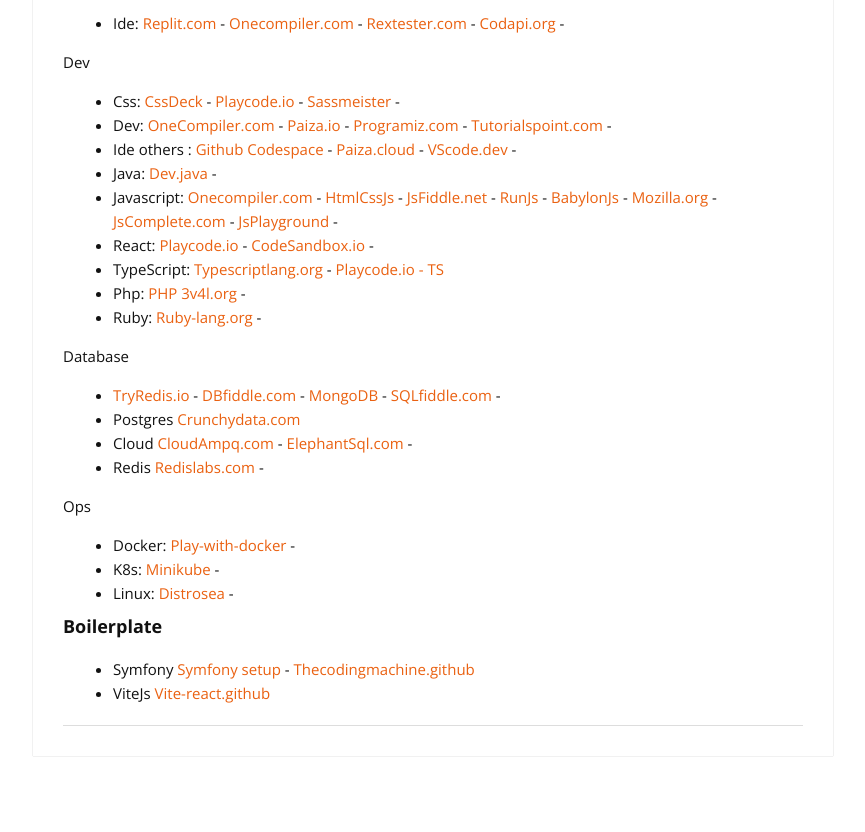
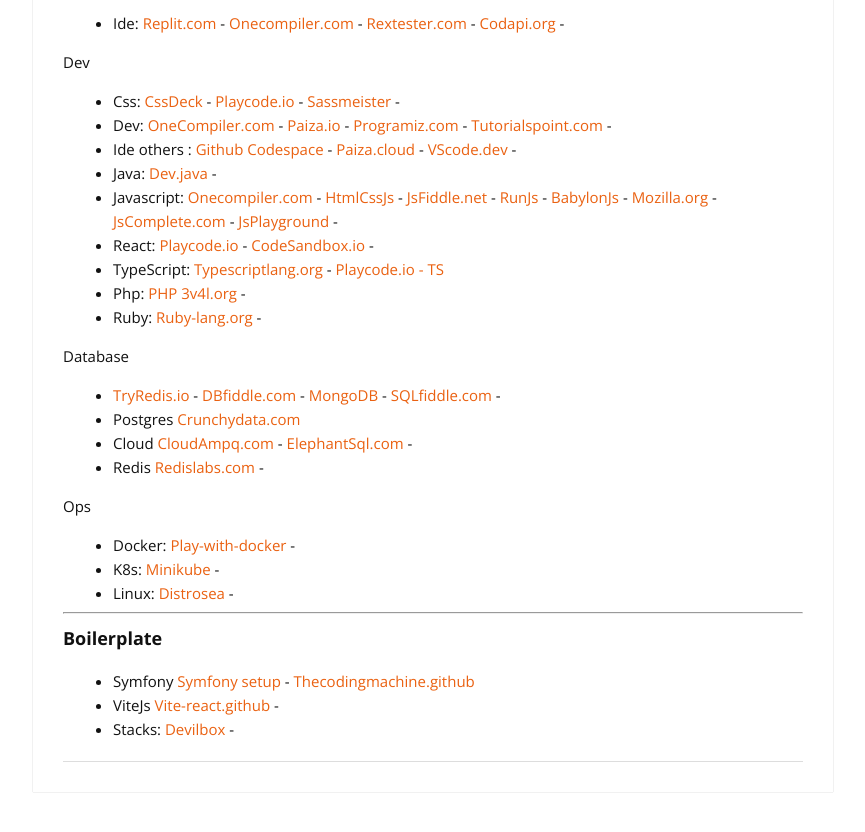
Before and after one commit to cylmat/cylmat.github.io, a Jekyll site: the page built from _pages/train.md, in a window 1280 px wide and 900 px high, scrolled down 1395 px. Shown: the top 832 px of the window, without its empty margins (207-1072 px from the left). Built offline with Jekyll 4.4.1, drawn with Linux system fonts in a browser that asks for light colours; nearby versions of some CDN libraries.

Commit message:
Update train.md

```diff
--- a/_pages/train.md
+++ b/_pages/train.md
@@ -84,7 +84,9 @@
 * K8s: [Minikube](https://minikube.sigs.k8s.io/docs/start) -
 * Linux: [Distrosea](https://distrosea.com) -
 
+---
 ### Boilerplate
 
 - Symfony [Symfony setup](https://symfony.com/doc/current/setup.html) - [Thecodingmachine.github](https://thecodingmachine.github.io/symfony-boilerplate)
-- ViteJs [Vite-react.github](https://github.com/RicardoValdovinos/vite-react-boilerplate)
+- ViteJs [Vite-react.github](https://github.com/RicardoValdovinos/vite-react-boilerplate) -
+- Stacks: [Devilbox](http://devilbox.org) -
```
